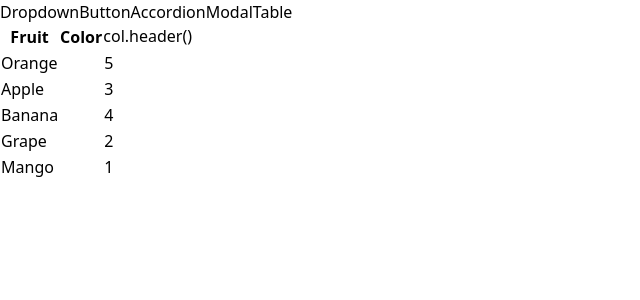
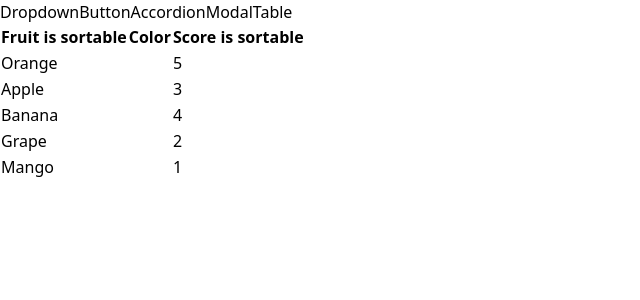
Before and after one commit to isaacach/react-practice, a React (Vite) app in the folder comps/: page /table in a window 1280 px wide. Shown: the top 300 px of the page, without its empty margins (0-640 px from the left). Built offline with nearby package versions, Linux system fonts and the light colour scheme.

Commit message:
added sortable table component

```diff
--- /dev/null
+++ b/comps/src/components/SortableTable.jsx
@@ -0,0 +1,19 @@
+/* eslint-disable react/prop-types */
+import Table from "./Table";
+
+export default function SortableTable(props) {
+  const { config } = props;
+
+  const updatedConfig = config.map((col) => {
+    if (!col.sortValue) {
+      return col;
+    }
+
+    return {
+      ...col,
+      header: () => <th>{col.label} is sortable</th>
+    };
+  });
+
+  return <Table {...props} config={updatedConfig} />;
+}
--- a/comps/src/components/Table.jsx
+++ b/comps/src/components/Table.jsx
@@ -3,7 +3,7 @@ import { Fragment } from "react";
 
 export default function Table({ data, config, keyFn }) {
   const renderedHeaders = config.map((col) => {
-    if (col.header) return <Fragment key={col.label}>col.header()</Fragment>;
+    if (col.header) return <Fragment key={col.label}>{col.header()}</Fragment>;
     return (
       <th key={col.label} className="px-4 py-2">
         {col.label}
--- a/comps/src/pages/TablePage.jsx
+++ b/comps/src/pages/TablePage.jsx
@@ -1,4 +1,5 @@
-import Table from "../components/Table";
+
+import SortableTable from "../components/SortableTable";
 
 export default function TablePage() {
   const fruit = [
@@ -12,7 +13,8 @@ export default function TablePage() {
   const config = [
     {
       label: 'Fruit',
-      render: (fruit) => fruit.name
+      render: (fruit) => fruit.name,
+      sortValue: (fruit) => fruit.name
     },
     {
       label: 'Color',
@@ -21,7 +23,7 @@ export default function TablePage() {
     {
       label: 'Score',
       render: (fruit) => fruit.score,
-      header: () => <th className="bg-red-500"></th>
+      sortValue: (fruit) => fruit.score,
     }
   ]
 
@@ -29,7 +31,7 @@ export default function TablePage() {
 
   return (
     <div>
-      <Table data={fruit} config={config} keyFn={keyFn}/>
+      <SortableTable data={fruit} config={config} keyFn={keyFn}/>
     </div>
   )
 
```
